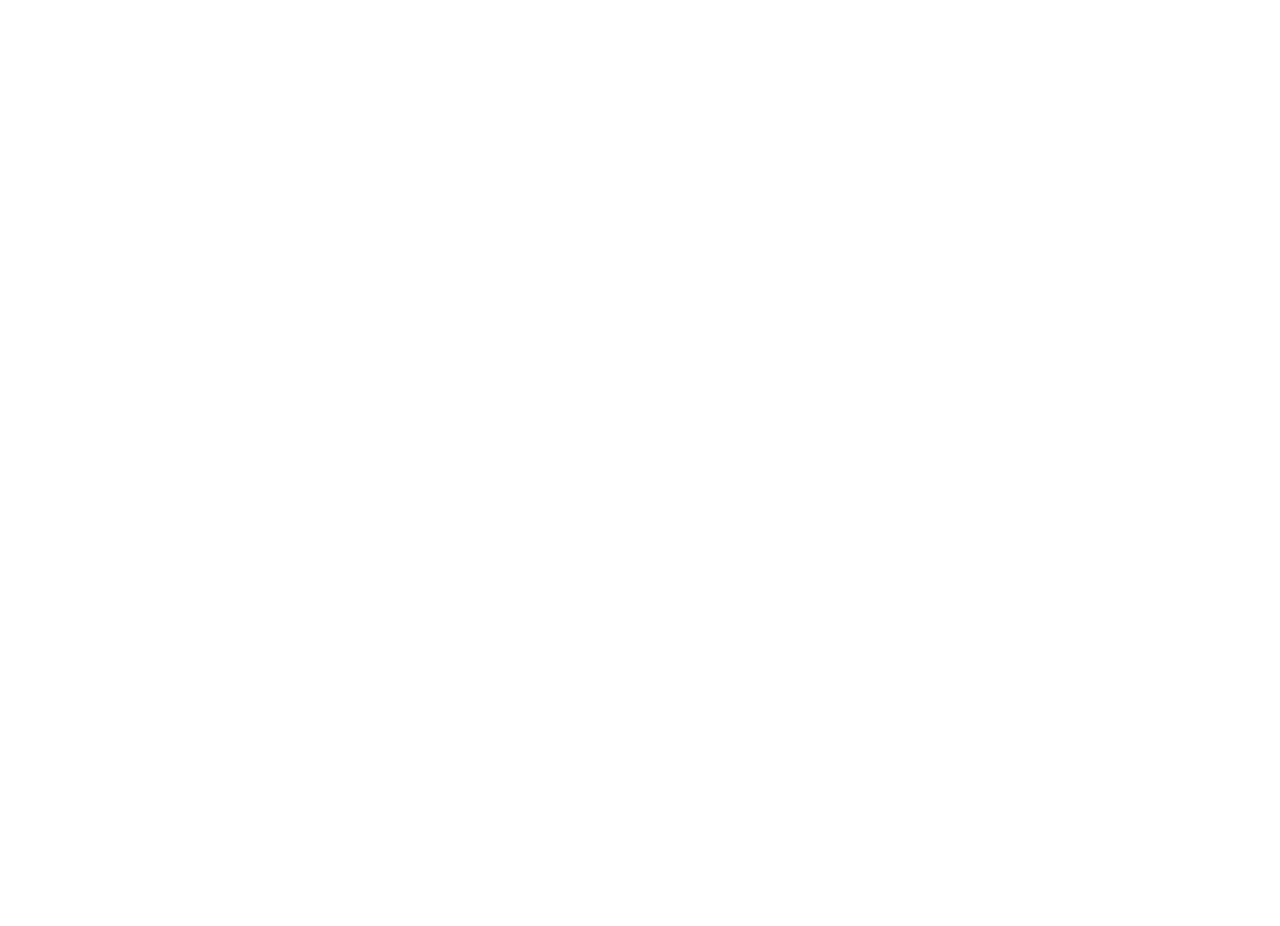
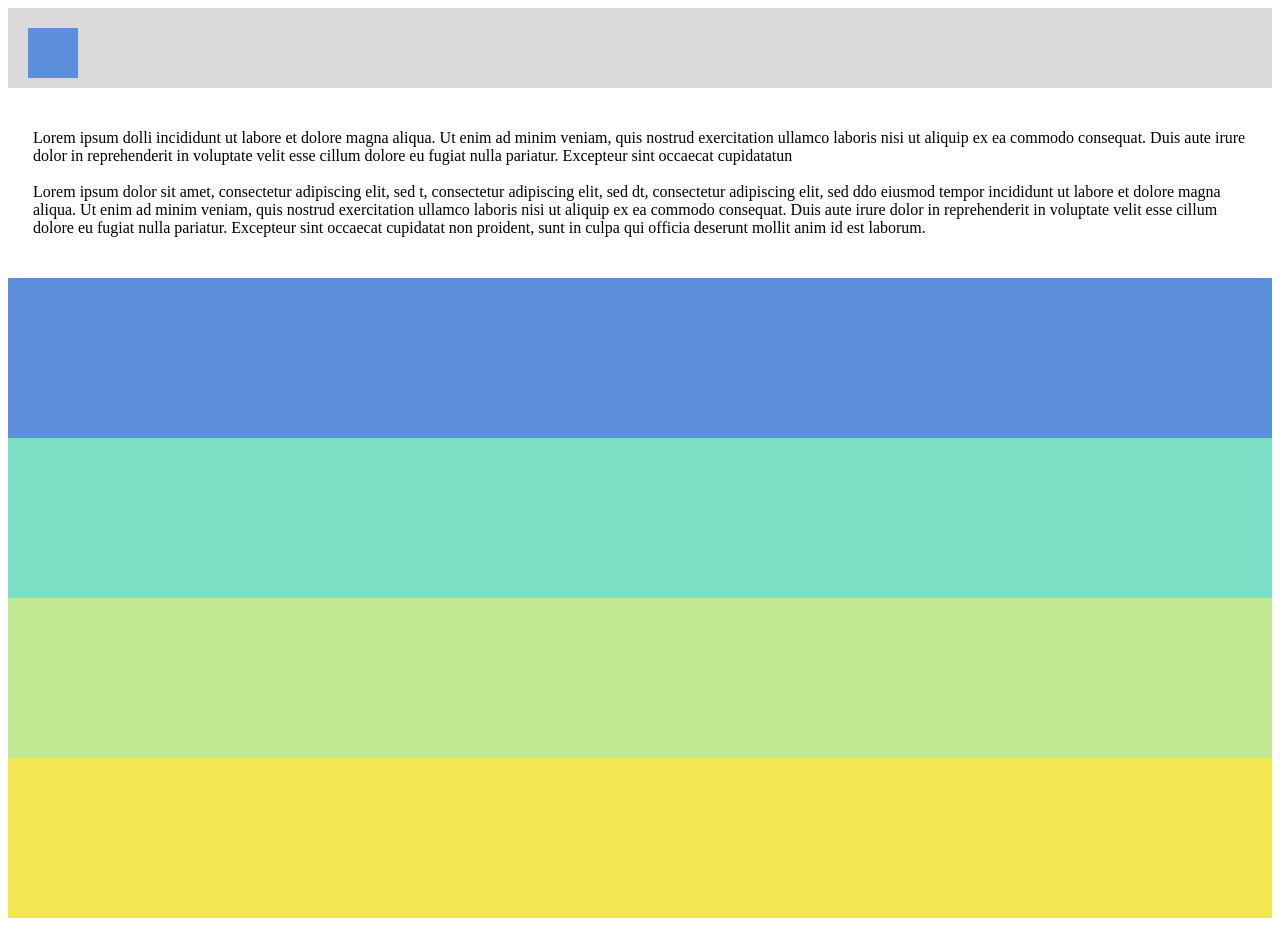
Before and after one commit to benjcrowley/html-css-2-lab, a plain HTML site: page drill-3/index.html in a window 1280 px wide. Before the commit the page ends 800 px from the top, so only its background shows below. Drawn offline with Linux system fonts and the light colour scheme.

Commit message:
all 3 drills done

```diff
--- a/drill-3/index.css
+++ b/drill-3/index.css
@@ -0,0 +1,30 @@
+.blue{
+    background-color: hsla(216, 65%, 61%, 1);
+}
+.teal{
+    background-color: hsla(163, 62%, 68%, 1);
+}
+.green{
+    background-color: hsla(86, 64%, 74%, 1);
+}
+.yellow{
+    background-color: hsla(55, 89%, 64%, 1);
+}
+.space {
+    height: 20vh;
+}
+header{
+    height: 10vh;
+    background-color: hsla(0, 0%, 85%, 1);
+}
+.white{
+    padding: 25px;
+}
+.square {
+    height: 50px;
+    width: 50px;
+    position: relative;
+    top: 20px;
+    left: 20px;
+
+}
--- a/drill-3/index.html
+++ b/drill-3/index.html
@@ -1 +1,29 @@
 <!-- be sure to look at the example gif as well -->
+<!DOCTYPE html>
+<html lang="en">
+<head>
+    <meta charset="UTF-8">
+    <meta http-equiv="X-UA-Compatible" content="IE=edge">
+    <meta name="viewport" content="width=device-width, initial-scale=1.0">
+    <title>third</title>
+    <link rel="stylesheet" href="index.css">
+</head>
+<body>
+    <header>
+        <div class="square blue"></div>
+    </header>
+    <div class="white">
+        <p>
+            Lorem ipsum dolli incididunt ut labore et dolore magna aliqua. Ut enim ad minim veniam, quis nostrud exercitation ullamco laboris nisi ut aliquip ex ea commodo consequat. Duis aute irure dolor in reprehenderit in voluptate velit esse cillum dolore eu fugiat nulla pariatur. Excepteur sint occaecat cupidatatun
+            <br>
+            <br>
+            Lorem ipsum dolor sit amet, consectetur adipiscing elit, sed t, consectetur adipiscing elit, sed dt, consectetur adipiscing elit, sed ddo eiusmod tempor incididunt ut labore et dolore magna aliqua. Ut enim ad minim veniam, quis nostrud exercitation ullamco laboris nisi ut aliquip ex ea commodo consequat. Duis aute irure dolor in reprehenderit in voluptate velit esse cillum dolore eu fugiat nulla pariatur. Excepteur sint occaecat cupidatat non proident, sunt in culpa qui officia deserunt mollit anim id est laborum.
+
+        </p>
+    </div>
+    <div class="blue space"></div>
+    <div class="teal space"></div>
+    <div class="green space"></div>
+    <div class="yellow space"></div>
+</body>
+</html>
```
